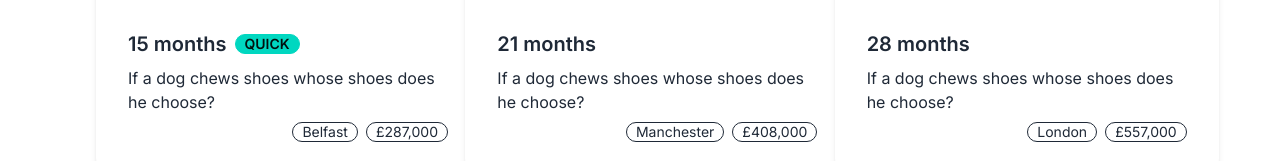
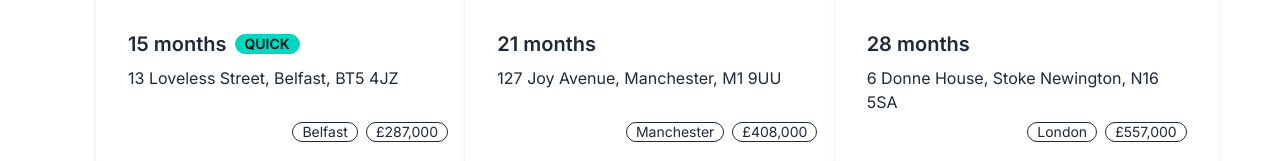
Before and after one commit to jvckmorvn/let-invest, a Next.js app: page / in a window 1280 px wide. Shown: the part 406-567 px from the top of the page. Built offline with nearby package versions, Linux system fonts and the light colour scheme.

Commit message:
refactor calculator

```diff
--- a/app/components/Navbar/NavbarInputs.tsx
+++ b/app/components/Navbar/NavbarInputs.tsx
@@ -5,7 +5,7 @@ import RecoupDropdown from "./RecoupDropdown";
 import PriceRangeDropdown from "./PriceRangeDropdown";
 import CityDropdown from "./CityDropdown";
 import DepositSlider from "./DepositSlider";
-import { PriceRange } from "@/app/utils/types";
+import { PriceRange, RecoupOption } from "@/app/utils/types";
 import { useNavbarInputs } from "@/app/hooks/useNavbarInputs";
 import { useFilteredProperties } from "@/app/hooks/useFilteredProperties";
 
@@ -13,11 +13,9 @@ export default function NavbarInputs() {
   const { navbarInputs, setNavbarInputs } = useNavbarInputs();
   const { recoupOption, priceRange, cities, depositPercentage } = navbarInputs;
   const { filterProperties } = useFilteredProperties();
-  const [selectedPriceRange, setSelectedPriceRange] =
-    useState<PriceRange>(priceRange);
   const [selectedCities, setSelectedCities] = useState<string[]>([]);
 
-  function handleSelectRecoupOption(selectedRecoupOption: string) {
+  function handleSelectRecoupOption(selectedRecoupOption: RecoupOption) {
     setNavbarInputs((prevNavbarInputs) => ({
       ...prevNavbarInputs,
       recoupOption: selectedRecoupOption,
@@ -67,7 +65,7 @@ export default function NavbarInputs() {
   return (
     <ul className="menu menu-horizontal">
       <RecoupDropdown
-        selectedRecoupOption={recoupOption}
+        selectedRecoupOption={recoupOption as RecoupOption}
         onSelectRecoupOption={handleSelectRecoupOption}
       />
       <PriceRangeDropdown
--- a/app/components/Navbar/RecoupDropdown.tsx
+++ b/app/components/Navbar/RecoupDropdown.tsx
@@ -1,6 +1,8 @@
+import { RecoupOption } from "@/app/utils/types";
+
 interface Props {
-  selectedRecoupOption: string;
-  onSelectRecoupOption: (recoupOption: string) => void;
+  selectedRecoupOption: RecoupOption;
+  onSelectRecoupOption: (recoupOption: RecoupOption) => void;
 }
 
 export default function RecoupDropdown2({
@@ -28,7 +30,9 @@ export default function RecoupDropdown2({
                       name="radio"
                       className="radio radio-sm"
                       checked={option === selectedRecoupOption}
-                      onChange={() => onSelectRecoupOption(option)}
+                      onChange={() =>
+                        onSelectRecoupOption(option as RecoupOption)
+                      }
                     />
                   </label>
                 </li>
--- a/app/components/PropertiesList.tsx
+++ b/app/components/PropertiesList.tsx
@@ -8,8 +8,8 @@ export default function PropertiesList({
 }) {
   return (
     <div className="grid grid-cols-1 xl:grid-cols-3 gap-5">
-      {properties.map(({ images, city, price }) => (
-        <PropertyCard key={price} images={images} city={city} price={price} />
+      {properties.map(({ id }) => (
+        <PropertyCard key={id} propertyId={id} />
       ))}
     </div>
   );
--- a/app/components/PropertyCard.tsx
+++ b/app/components/PropertyCard.tsx
@@ -1,41 +1,23 @@
-import { useNavbarInputs } from "../hooks/useNavbarInputs";
+import useProperty from "../hooks/useProperty";
 import ImageCarousel from "./ImageCarousel";
 
-export default function PropertyCard({
-  images,
-  city,
-  price,
-}: {
-  images: string[];
-  city: string;
-  price: number;
-}) {
-  const averageRent = 2000;
-  const { navbarInputs } = useNavbarInputs();
-  const depositValue = price * (navbarInputs.depositPercentage / 100);
-
-  let timespan;
-  if (navbarInputs.recoupOption === "Deposit") {
-    timespan = Math.ceil(depositValue / averageRent);
-  } else if (navbarInputs.recoupOption === "Principal") {
-    timespan = Math.ceil((price - depositValue) / averageRent);
-  } else {
-    timespan = Math.ceil(price / averageRent);
-  }
-
-  const formattedPrice = price.toLocaleString();
+export default function PropertyCard({ propertyId }: { propertyId: number }) {
+  const { images, price, city, address, timespan } = useProperty(propertyId);
+  const formattedPrice = price ? price.toLocaleString() : "N/A";
 
   return (
     <div className="card w-96 bg-base-100 shadow-md transition-transform transform hover:scale-105 hover:cursor-pointer">
       <figure>
-        <ImageCarousel images={images} />
+        <ImageCarousel
+          images={images || ["https://placehold.co/600x400/png"]}
+        />
       </figure>
       <div className="card-body">
         <h2 className="card-title">
           {timespan} months
           {timespan < 18 && <div className="badge badge-accent">QUICK</div>}
         </h2>
-        <p>If a dog chews shoes whose shoes does he choose?</p>
+        <p>{address}</p>
         <div className="card-actions justify-end">
           <div className="badge badge-outline">{city}</div>
           <div className="badge badge-outline">£{formattedPrice}</div>
--- a/app/contexts/NavbarInputsProvider.tsx
+++ b/app/contexts/NavbarInputsProvider.tsx
@@ -6,29 +6,24 @@ type NavbarInputsContextType = {
   setNavbarInputs: React.Dispatch<React.SetStateAction<NavbarInputs>>;
 };
 
+const defaultNavbarInputs = {
+  recoupOption: "Deposit",
+  priceRange: {
+    minPrice: { label: "No min", value: 0 },
+    maxPrice: { label: "No max", value: Number.POSITIVE_INFINITY },
+  },
+  cities: [],
+  depositPercentage: 10,
+};
+
 export const NavbarInputsContext = createContext<NavbarInputsContextType>({
-  navbarInputs: {
-    recoupOption: "Deposit",
-    priceRange: {
-      minPrice: { label: "No min", value: 0 },
-      maxPrice: { label: "No max", value: Number.POSITIVE_INFINITY },
-    },
-    cities: [],
-    depositPercentage: 1,
-  },
+  navbarInputs: defaultNavbarInputs,
   setNavbarInputs: () => {},
 });
 
 export function NavbarInputsProvider({ children }: { children: ReactNode }) {
-  const [navbarInputs, setNavbarInputs] = useState<NavbarInputs>({
-    recoupOption: "Deposit",
-    priceRange: {
-      minPrice: { label: "No min", value: 0 },
-      maxPrice: { label: "No max", value: Number.POSITIVE_INFINITY },
-    },
-    cities: [],
-    depositPercentage: 10,
-  });
+  const [navbarInputs, setNavbarInputs] =
+    useState<NavbarInputs>(defaultNavbarInputs);
 
   return (
     <NavbarInputsContext.Provider
--- /dev/null
+++ b/app/hooks/useCalculator.ts
@@ -0,0 +1,26 @@
+import { RecoupOption } from "../utils/types";
+
+interface Props {
+  inputs: {
+    price: number;
+    depositPercentage: number;
+    averageRent: number;
+    recoupOption: RecoupOption;
+  };
+}
+
+export default function useCalculator({ inputs }: Props) {
+  const { price, depositPercentage, averageRent, recoupOption } = inputs;
+
+  const depositValue = price * (depositPercentage / 100);
+
+  const recoupOptionMap: Record<string, () => number> = {
+    Deposit: () => Math.ceil(depositValue / averageRent),
+    Principal: () => Math.ceil((price - depositValue) / averageRent),
+    Both: () => Math.ceil(price / averageRent),
+  };
+  const timespan = recoupOptionMap[recoupOption]();
+
+  const outputs = { depositValue: depositValue, timespan: timespan };
+  return outputs;
+}
--- a/app/hooks/useProperties.ts
+++ b/app/hooks/useProperties.ts
@@ -1,7 +1,7 @@
 const properties = [
   {
     id: 1,
-    address: "",
+    address: "13 Loveless Street, Belfast, BT5 4JZ",
     city: "Belfast",
     price: 287_000,
     images: [
@@ -12,7 +12,7 @@ const properties = [
   },
   {
     id: 2,
-    address: "",
+    address: "127 Joy Avenue, Manchester, M1 9UU",
     city: "Manchester",
     price: 408_000,
     images: [
@@ -23,7 +23,7 @@ const properties = [
   },
   {
     id: 3,
-    address: "",
+    address: "6 Donne House, Stoke Newington, N16 5SA",
     city: "London",
     price: 557_000,
     images: [
@@ -34,7 +34,7 @@ const properties = [
   },
   {
     id: 4,
-    address: "",
+    address: "667 Box Tower, Canary Wharf, E7 4AT",
     city: "London",
     price: 438_000,
     images: [
@@ -45,7 +45,7 @@ const properties = [
   },
   {
     id: 5,
-    address: "",
+    address: "28 Wynchurch Road, BT9 7SJ",
     city: "Belfast",
     price: 388_000,
     images: [
--- /dev/null
+++ b/app/hooks/useProperty.ts
@@ -0,0 +1,26 @@
+import { RecoupOption } from "../utils/types";
+import useCalculator from "./useCalculator";
+import { useNavbarInputs } from "./useNavbarInputs";
+import useProperties from "./useProperties";
+
+export default function useProperty(id: number) {
+  const { navbarInputs } = useNavbarInputs();
+  const properties = useProperties();
+
+  const property = properties.find((property) => property.id === id);
+
+  if (!property) {
+    throw new Error(`No property found with id ${id}`);
+  }
+
+  const inputs = {
+    price: property.price,
+    depositPercentage: navbarInputs.depositPercentage,
+    averageRent: 2000,
+    recoupOption: navbarInputs.recoupOption as RecoupOption,
+  };
+
+  const { depositValue, timespan } = useCalculator({ inputs });
+
+  return { ...property, depositValue, timespan };
+}
--- a/app/utils/types.ts
+++ b/app/utils/types.ts
@@ -13,6 +13,8 @@ export type NavbarInputs = {
   depositPercentage: number;
 };
 
+export type RecoupOption = "Deposit" | "Principal" | "Both";
+
 export type PriceRange = {
   minPrice: PriceBoundary;
   maxPrice: PriceBoundary;
```
Also changed, not shown: public/logo.png.
